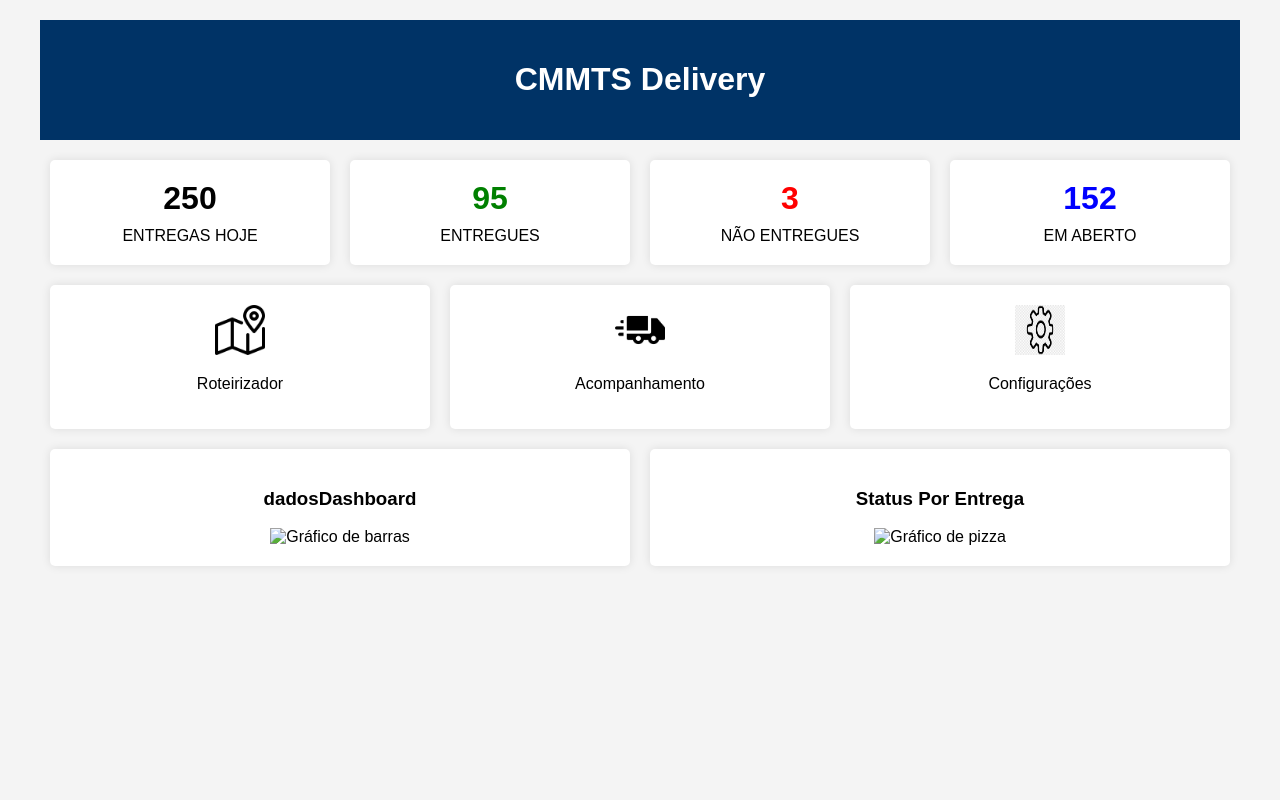
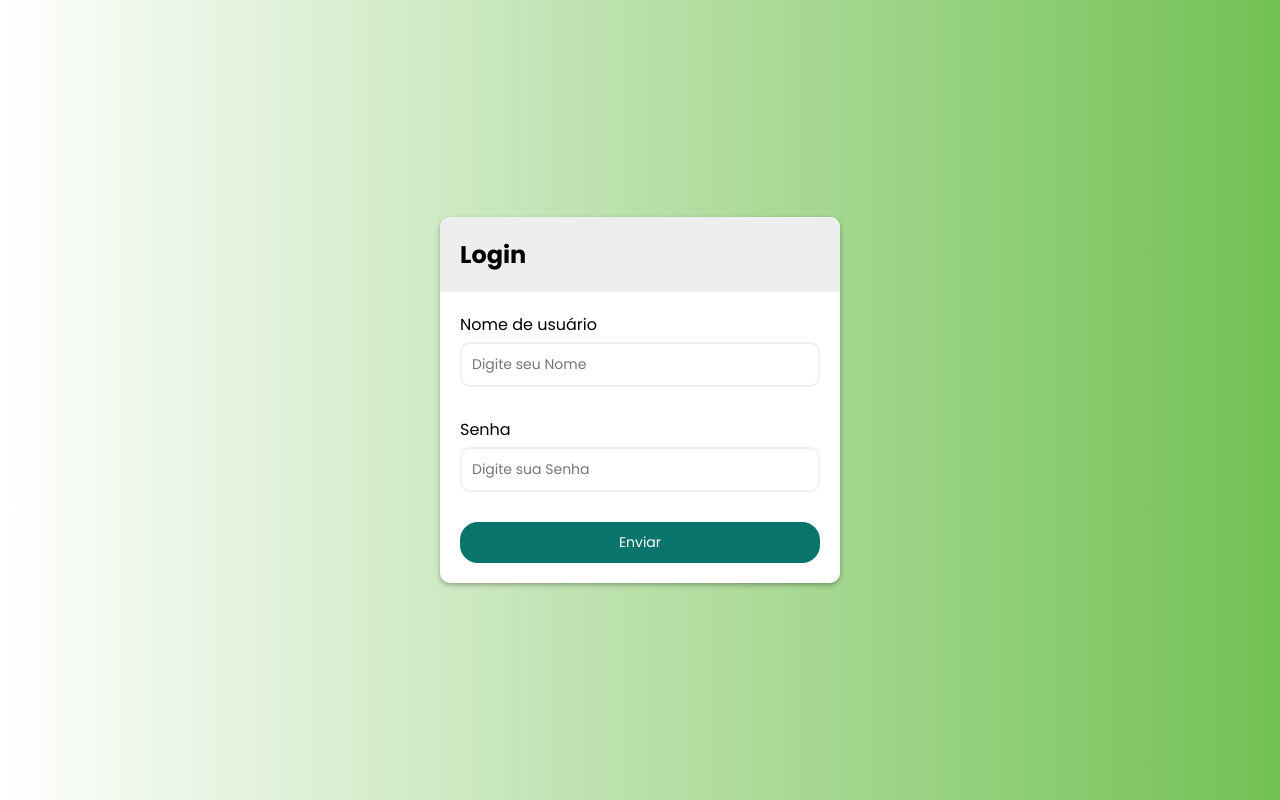
Before and after one commit to arthurvieira2003/cmmts.delivery, a website: page public/index.html in a window 1280 px wide. Drawn offline with Linux system fonts and the light colour scheme; no server answers.

Commit message:
Revert "feat: dashboard alimentado"
This reverts commit 7e32cedbf9584d4f6d43ea4c3a7223f110872e4b.

```diff
--- a/public/index.html
+++ b/public/index.html
@@ -1,65 +1,49 @@
 <!DOCTYPE html>
 <html lang="en">
-<head>
-    <meta charset="UTF-8">
-    <meta name="viewport" content="width=device-width, initial-scale=1.0">
-    <title>CMMTS Delivery Dashboard</title>
-    <link rel="stylesheet" href="../css/dashboard.css">
-</head>
-<body>
+  <head>
+    <meta charset="UTF-8" />
+    <meta name="viewport" content="width=device-width, initial-scale=1.0" />
+    <link rel="stylesheet" href="./css/index.css" />
+    <link rel="preconnect" href="https://fonts.googleapis.com" />
+    <link rel="preconnect" href="https://fonts.gstatic.com" crossorigin />
+    <link
+      href="https://fonts.googleapis.com/css2?family=Poppins:ital,wght@0,100;0,200;0,300;0,400;0,500;0,600;0,700;0,800;0,900;1,100;1,200;1,300;1,400;1,500;1,600;1,700;1,800;1,900&display=swap"
+      rel="stylesheet"
+    />
+    <title>CMMTS Delivery</title>
+  </head>
+  <body>
     <div class="container">
-        <header>
-            <h1>CMMTS Delivery</h1>
-        </header>
-        <div class="summary">
-            <div class="card">
-                <h2>250</h2>
-                <p>ENTREGAS HOJE</p>
-            </div>
-            <div class="card">
-                <h2 class="green">95</h2>
-                <p>ENTREGUES</p>
-            </div>
-            <div class="card">
-                <h2 class="red">3</h2>
-                <p>NÃO ENTREGUES</p>
-            </div>
-            <div class="card">
-                <h2 class="blue">152</h2>
-                <p>EM ABERTO</p>
-            </div>
+      <div class="header">
+        <h2>Login</h2>
+      </div>
+      <form id="form" class="form">
+        <div class="form-control">
+          <label for="username">Nome de usuário</label
+          ><input type="text" id="username" placeholder="Digite seu Nome" />
+          <i class="fas fa-exclamation-circle"></i>
+          <i class="fas fa-check-circle"></i><small>Mensagem de erro</small>
         </div>
-        <div class="controls">
-            <div class="control">
-                <a href="../html/mapa.html">
-                    <img src="../assets/dashboards/592245.png" alt="Roteirizador">
-                </a>
-                <p>Roteirizador</p>
-            </div>
-            <div class="control">
-                <a href="../html/mapa.html">
-                    <img src="../assets/dashboards/286112.png" alt="Acompanhamento">
-                </a>
-                <p>Acompanhamento</p>
-            </div>
-            <div class="control">
-                <a href="../html/mapa.html">
-                  <img src="../assets/dashboards/config.png" alt="Configurações">
-                </a>
-                <p>Configurações</p>
-            </div>
+        <div class="form-control">
+          <label for="password">Senha</label
+          ><input
+            type="password"
+            id="password"
+            placeholder="Digite sua Senha"
+          />
+          <i class="fas fa-exclamation-circle"></i>
+          <i class="fas fa-check-circle"></i><small>Mensagem de erro</small>
         </div>
-         <div class="charts">
-            <div class="chart">
-                <h3 id="teste">dadosDashboard</h3>
-                <img src="path/to/bar-chart.png" alt="Gráfico de barras">
-            </div>
-            <div class="chart">
-                <h3>Status Por Entrega</h3>
-                <img src="path/to/pie-chart.png" alt="Gráfico de pizza">
-            </div>
-        </div>
+        <button type="submit">Enviar</button>
+        <div id="status"></div>
+        <div id="detail"></div>
+        <div id="recordKey"></div>
+      </form>
     </div>
-    <script src="../js/dashboard.js"></script>
-</body>
+    <script
+      src="https://kit.fontawesome.com/3c36f2cce4.js"
+      crossorigin="anonymous"
+    ></script>
+    <script src="./js/index.js"></script>
+  </body>
 </html>
--- a/public/js/dashboard.js
+++ b/public/js/dashboard.js
@@ -1,23 +1,12 @@
-async function BuscarItensDashboard() {
-    try {
-        const response = await fetch('http://localhost:5219/Roteirizador/Dashboard')
-        const data = await response.json();
+async function BuscarItensDashboard(){
+    return fetch('/Dashboard/BuscarItensDashboard')
+    .then(data => {
         return data;
-    } catch {
-        console.error('Fetch error:', error);
-    }
+    })
 }
 
-async function atualizarDashboard() {
-    const dados = await BuscarItensDashboard();
-
-    if (dados) {
-        // maracutaia pra tacar no front
-        document.querySelector('.card:nth-child(1) h2').innerText = dados.entreguesHoje;
-        document.querySelector('.card:nth-child(2) h2').innerText = dados.entregues;
-        document.querySelector('.card:nth-child(3) h2').innerText = dados.naoEntregues;
-        document.querySelector('.card:nth-child(4) h2').innerText = dados.emAndamento;
-    }
-}
-
-window.onload = atualizarDashboard;
+document.addEventListener("DOMContentLoaded", () => {
+    let dadosDashboard = BuscarItensDashboard();
+    console.log(dadosDashboard)
+    document.getElementById('teste').innerText = dadosDashboard.data;
+})
```
Also changed, not shown: public/html/dashboard.html (+4 -4 lines).
